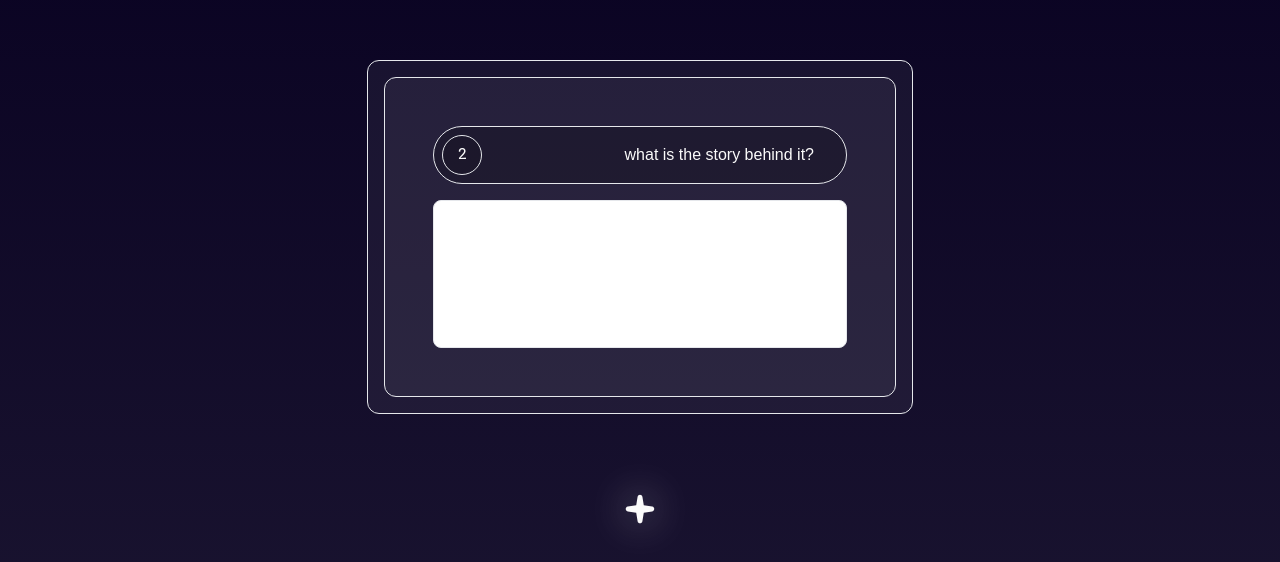
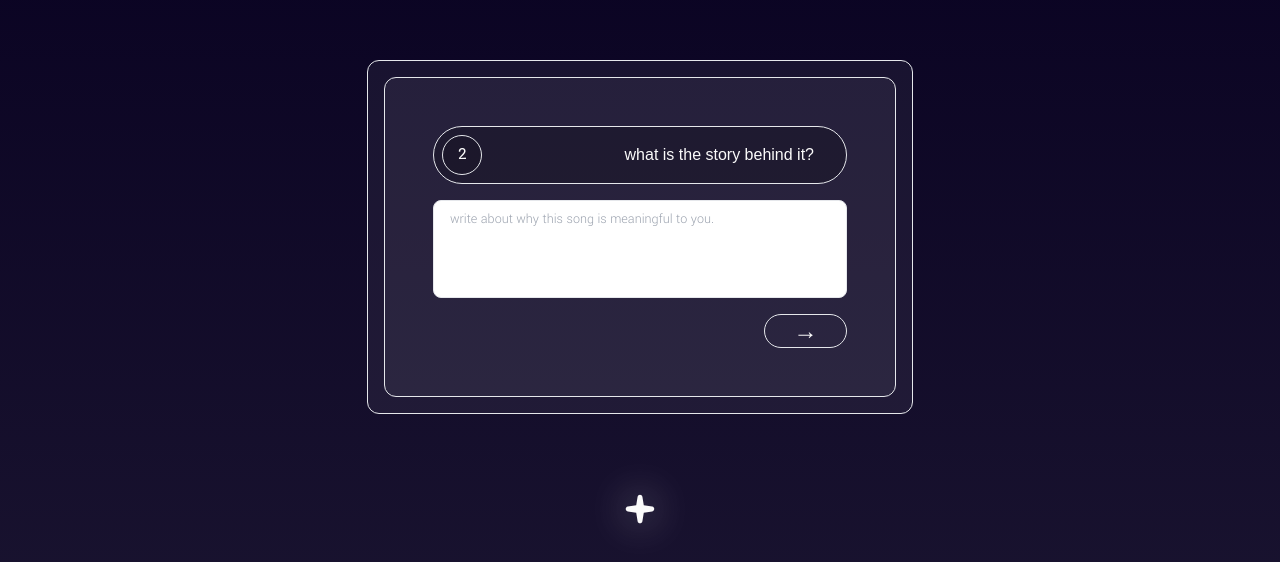
Before and after one commit to kunkunzhu/songs-stories-strangers, a Next.js app: page /send/step-two in a window 1280 px wide. Shown: the part 148-710 px from the top of the page. Built offline with nearby package versions, Linux system fonts and the light colour scheme; a web font is replaced by a local one.

Commit message:
finalize step 2

```diff
--- a/src/app/send/step-two/page.tsx
+++ b/src/app/send/step-two/page.tsx
@@ -1,15 +1,37 @@
 /** @format */
+"use client";
+
 import Card from "@/components/card";
 import { TapeLabel } from "@/components/cassette";
-import { TextInput } from "@/components/input";
+import { InputLabel, TextInput } from "@/components/input";
 import Spark from "@/components/spark";
+import useSongStore from "@/store/song";
 
 export default function SendViewStepTwo() {
+  const { song, story, writeStory } = useSongStore();
+
   return (
     <>
       <Card className="flex flex-col gap-4">
         <TapeLabel index={2} text="what is the story behind it?" />
-        <TextInput />
+        <TextInput
+          placeholder="write about why this song is meaningful to you."
+          onChange={(e: React.FormEvent<HTMLInputElement>) => {
+            writeStory(e.currentTarget.value);
+          }}
+        />
+        <div
+          className="flex justify-end"
+          onClick={() => {
+            console.log(song);
+            console.log(story);
+          }}
+        >
+          <InputLabel
+            name="→"
+            className="text-2xl bg-opacity-0 hover:bg-opacity-50 hover:drop-shadow-vinyl"
+          />
+        </div>
       </Card>
       <div className="flex justify-center -mb-20 mt-20">
         <Spark href="/receive" />
```
Also changed, not shown: src/store/form.tsx (deleted, +0 -15 lines).
